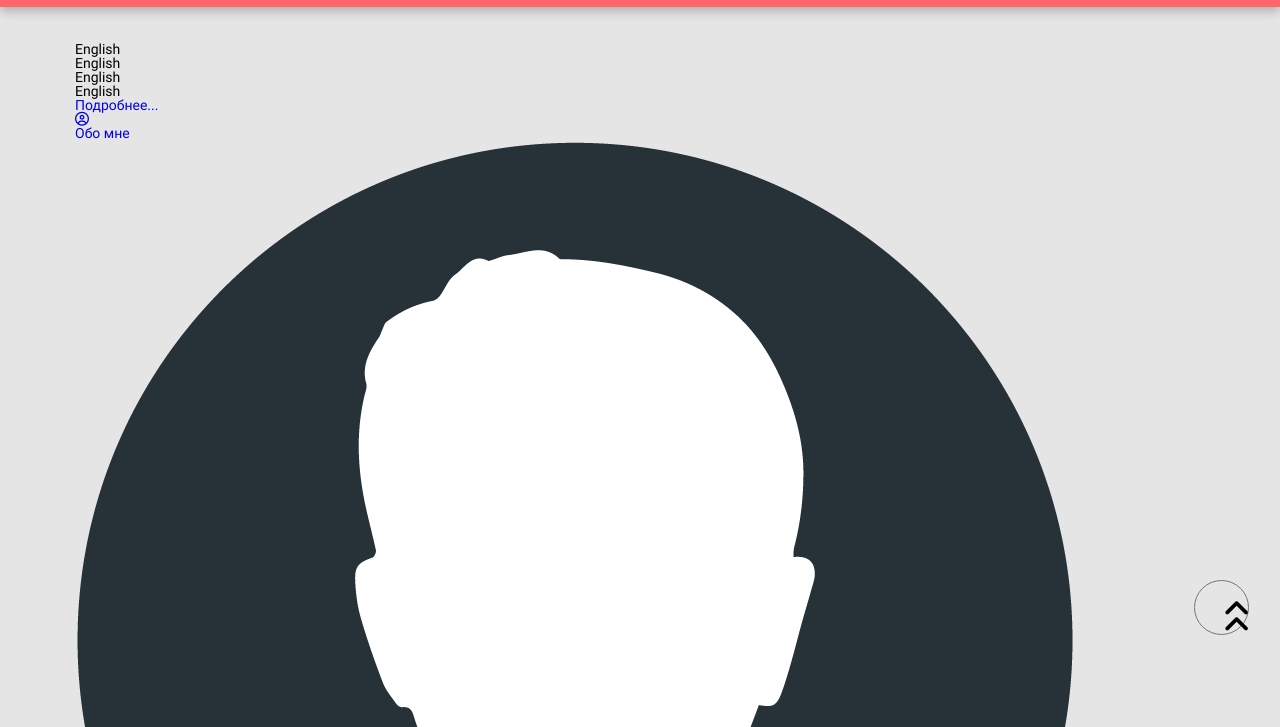
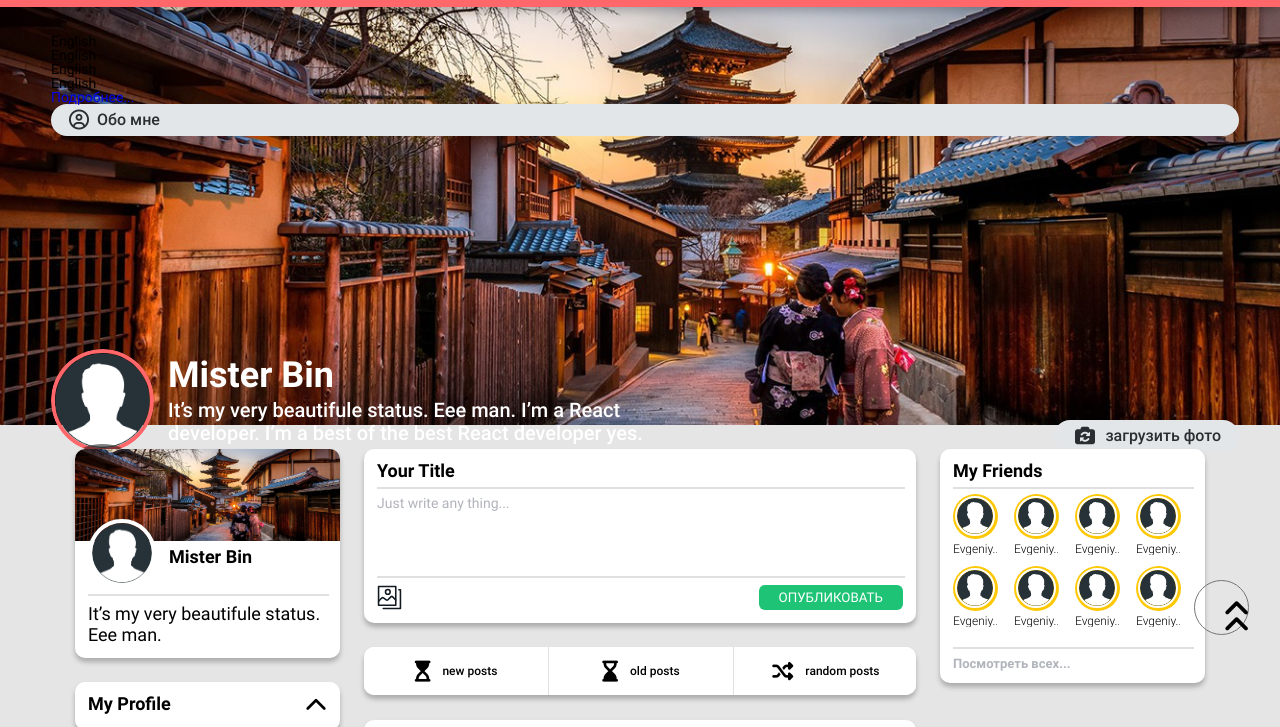
Before and after one commit to ARonin2001/SocialNetwork, a website: page src/profile.html in a window 1280 px wide. Shown: the part 58-785 px from the top of the page. Drawn offline with nearby package versions, Linux system fonts and the light colour scheme; files that its build step writes are made by us from their sources.

Commit message:
Profile. Background, ava, right-bottom buttons

```diff
--- a/src/profile.html
+++ b/src/profile.html
@@ -12,7 +12,7 @@
     <div class="wraper">
         @@include('header.html')
         <main class="main">
-            <div class="profile main-profile">
+            <div class="profile main__profile">
                 <div class="profile__container">
                     <div class="profile__top">
                         <div class="profile__languages">
@@ -45,21 +45,30 @@
                         <div class="profile__user">
                             <div class="profile__ava">
                                 <img src="img/avaDefault.png" alt="ava" class="profile__ava-img">
+                                <div class="profile__ava_change">
+                                    <i class="fa-solid fa-camera-rotate"></i>
+                                </div>
                             </div>
                             <div class="profile__user-info">
                                 <div class="profile__name">
-
+                                    Mister Bin
                                 </div>
                                 <div class="profile__status">
-
+                                    It’s my very beautifule status. Eee man. I’m a React developer. I’m a best of the best React developer yes.
                                 </div>
                             </div>
                         </div>
                         <div class="profile__buttons">
-                            <div class="profile__btn">
+                            <div class="profile__btn profile__btn_add-friend">
                                 <a href="#" class="profile__btn-link">
                                     <i class="fa-solid fa-user-plus"></i>
                                     <div class="profile__btn-text">добавить в друзья</div>
+                                </a>
+                            </div>
+                            <div class="profile__btn profile__btn_delete-friend">
+                                <a href="#" class="profile__btn-link">
+                                    <i class="fa-solid fa-user-minus"></i>
+                                    <div class="profile__btn-text">удалить из друзья</div>
                                 </a>
                             </div>
                             <div class="profile__btn">
@@ -70,6 +79,10 @@
                             </div>
                         </div>
                     </div>
+                </div>
+
+                <div class="profile__back">
+                    <img src="img/avaBackground.jpg" alt="japan background" class="profile__back-img">
                 </div>
             </div>
             <div class="main-content __container">
--- a/src/scss/blocks/main/main.scss
+++ b/src/scss/blocks/main/main.scss
@@ -4,4 +4,12 @@
     display: grid;
     justify-content: center;
     position: relative;
+
+    &-content {
+        margin: 0 auto;
+    }
+
+    &__profile {
+        margin: -35px 0 24px 0;
+    }
 }
--- a/src/scss/blocks/profile/profile.scss
+++ b/src/scss/blocks/profile/profile.scss
@@ -1,3 +1,134 @@
 .profile {
+    position: relative;
+    width: 100vw;
+    height: 418px;
 
+    &__back {
+        img {
+            width: 100%;
+            object-fit: cover;
+            position: absolute;
+            left: 0;
+            top: 0;
+            z-index: -100;
+            height: 100%;
+        }
+    }
+
+    &__container {
+        height: 100%;
+        padding: 27px 41px 26px 51px;
+        display: flex;
+        flex-direction: column;
+        justify-content: space-between;
+    }
+
+    // bottom
+    &__bottom {
+        display: flex;
+        justify-content: space-between;
+    }
+    &__ava {
+        position: relative;
+        border-radius: 100px;
+        overflow: hidden;
+        margin-right: 14px;
+        cursor: pointer;
+        img {
+            width: 95px;
+            border: 4px solid #FF676B;
+            border-radius: 100px;
+        }
+        &:hover {
+            .profile__ava_change {
+                bottom: 0;
+            }
+        }
+
+        &_change {
+            position: absolute;
+            border-radius: 50%;
+            background: rgba(0, 0, 0, 0.5);
+            left: 0;
+            bottom: -95px;
+            width: 100%;
+            height: 100%;
+            transition: all .3s;
+            display: flex;
+            justify-content: center;
+            align-items: center;
+
+            i {
+                font-size: 32px;
+                color: #fff;
+            }
+        }
+    }
+    &__user {
+        display: flex;
+        align-items: center;
+    }
+    &__name {
+        font-weight: 700;
+        font-size: 36px;
+        color: #FFFFFF;
+        margin-bottom: 6px;
+    }
+    &__status {
+        font-weight: 500;
+        font-size: 20px;
+        line-height: 23px;
+        color: #FFFFFF;
+        max-width: 480px;
+        max-height: 55px;
+    }
+
+    // bottom buttons
+    &__buttons {
+        display: flex;
+        align-items: flex-end;
+    }
+    &__btn {
+        background: #E3E6E9;
+        border-radius: 50px;
+        transition: all .3s;
+        &:not(:last-child) {
+            margin-right: 10px;
+        }
+        &:hover {
+            background: #54595E;
+            .profile__btn-link {
+                color: #fff;
+            }
+        }
+
+        &-link {
+            display: flex;
+            align-items: center;
+            padding: 6px 18px;
+            font-weight: 500;
+            font-size: 16px;
+            color: #2A2E33;
+
+            i {
+                font-size: 20px;
+            }
+        }
+        &-text {
+            margin-left: 8px;
+        }
+
+        &_add-friend {
+            display: none;
+            &:hover {
+                background: #1FC375;
+            }
+        }
+        &_delete-friend {
+            display: none;
+            &:hover {
+                background: #FF676B;
+            }
+        }
+    }
 }
--- a/src/scss/style.scss
+++ b/src/scss/style.scss
@@ -67,6 +67,11 @@ body {
 @import 'blocks/content/post-writer';
 @import 'blocks/content/filter';
 @import 'blocks/content/posts';
+
+//profile
+@import 'blocks/profile/profile';
+
+
 @import 'btn-up';
 
 // footer
```
